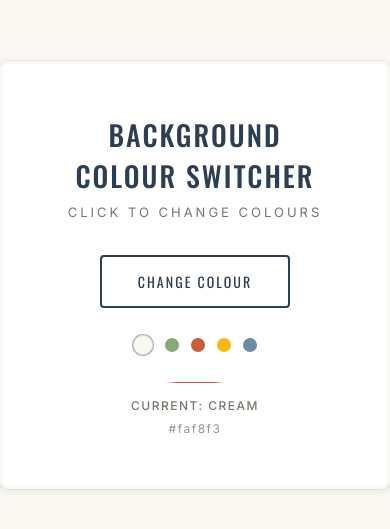
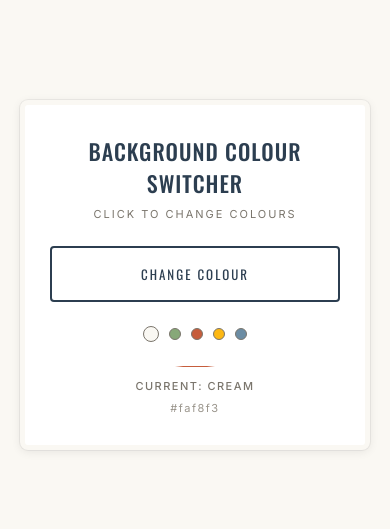
Before and after one commit to aliciawarddev/js-color-switcher, a plain HTML site: page index.html in a window 390 px wide. Shown: the part 147-676 px from the top of the page. Drawn offline with nearby package versions, Linux system fonts and the light colour scheme.

Commit message:
add mobile responsiveness to color switcher and refine text transitions

```diff
--- a/style.css
+++ b/style.css
@@ -23,8 +23,8 @@ body {
         0 0 0 1px rgba(0, 0, 0, 0.05);  /* Subtle border effect */
     text-align: center;
     position: relative;
-    border: 3px solid #faf8f3;  /* Starting border color */
-    transition: border-color 0.5s ease;  /* Smooth border transition */
+    border: 5px solid #faf8f3;  /* Starting border color */
+    transition: border-color 0.3s ease;  /* Smooth border transition */
 }
 
 h1 {
@@ -80,6 +80,7 @@ button:active {
     font-weight: 500;
     letter-spacing: 1.5px;
     text-transform: uppercase;
+    transition: opacity 0.3s ease;  /* Add smooth fade */
 }
 
 /* Add a subtle geometric pattern divider */
@@ -116,17 +117,17 @@ button:active {
 }
 
 /* Individual dot colors */
-.dot[data-index="0"] { background: #faf8f3; border: 1px solid #e0e0e0; }
-.dot[data-index="1"] { background: #87a878; }
-.dot[data-index="2"] { background: #c65d3c; }
-.dot[data-index="3"] { background: #fdb813; }
-.dot[data-index="4"] { background: #6b8ca3; }
+.dot[data-index="0"] { background: #faf8f3; border: 1px solid #7a756c; }
+.dot[data-index="1"] { background: #87a878; border: 1px solid #7a756c; }
+.dot[data-index="2"] { background: #c65d3c; border: 1px solid #7a756c;}
+.dot[data-index="3"] { background: #fdb813; border: 1px solid #7a756c;}
+.dot[data-index="4"] { background: #6b8ca3; border: 1px solid #7a756c;}
 
 /* Active/current dot */
 .dot.active {
     width: 20px;
     height: 20px;
-    box-shadow: 0 0 0 1px rgba(44, 62, 80, 0.4);  /* Even thinner at 1px, darker color */
+    border: 1.5px solid #7a756c;
 }
 
 /* Hex color display */
@@ -136,4 +137,98 @@ button:active {
     font-family: 'Inter', sans-serif;
     font-size: 12px;
     letter-spacing: 1.5px;
+    transition: opacity 0.3s ease;  /* Add smooth fade */
 }
+
+/* Mobile styles */
+@media (max-width: 480px) {
+    body {
+        padding: 20px;
+    }
+
+    .container {
+        padding: 30px 25px;
+        width: 100%;
+        max-width: 350px;
+    }
+
+    h1 {
+        font-size: 22px;
+        letter-spacing: 1px;
+    }
+
+    .subtitle {
+        font-size: 11px;
+        letter-spacing: 2px;
+        margin-bottom: 25px;
+    }
+
+    button {
+        width: 100%;
+        padding: 16px 28px;
+        font-size: 13px;
+    }
+
+    .color-dots {
+        gap: 10px;
+        margin-top: 20px;
+    }
+
+    .dot {
+        width: 12px;
+        height: 12px;
+    }
+
+    .dot.active {
+        width: 16px;
+        height: 16px;
+    }
+
+    #colorName {
+        margin-top: 20px;
+        font-size: 11px;
+    }
+
+    #colorName::before {
+        width: 40px;
+        margin: 0 auto 12px;
+    }
+
+    #colorHex {
+        font-size: 11px;
+    }
+}
+
+/* Tablet styles */
+@media (min-width: 481px) and (max-width: 768px) {
+    .container {
+        padding: 40px 45px;
+    }
+
+    h1 {
+        font-size: 26px;
+    }
+
+    button {
+        padding: 14px 32px;
+    }
+}
+
+/* Small screens landscape */
+@media (max-height: 500px) and (orientation: landscape) {
+    .container {
+        padding: 20px 40px;
+    }
+
+    h1 {
+        font-size: 24px;
+    }
+
+    .subtitle {
+        margin-bottom: 20px;
+    }
+
+    .color-dots {
+        margin-top: 15px;
+    }
+}
```
